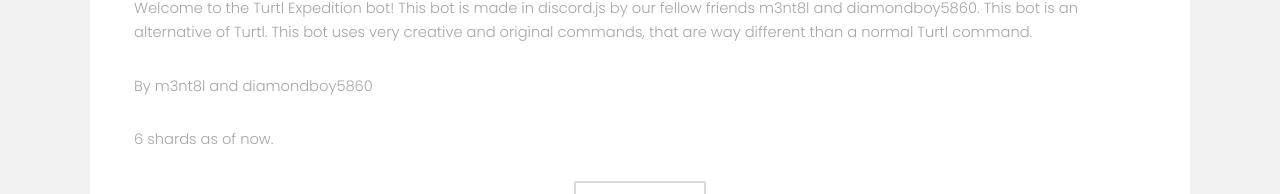
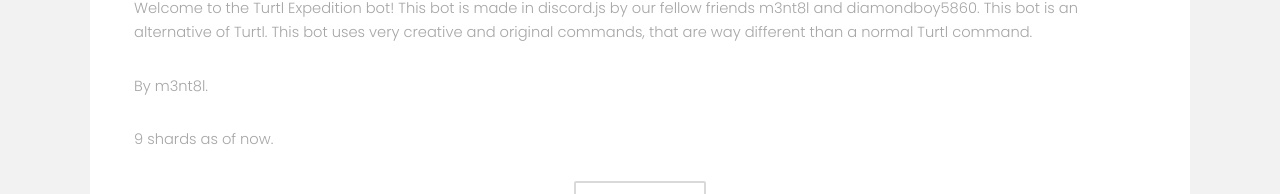
Before and after one commit to m3ntalhtml/turtl, a plain HTML site: page expedition.html in a window 1280 px wide. Shown: the part 524-718 px from the top of the page. Drawn offline with Linux system fonts and the light colour scheme.

Commit message:
Update expedition.html

```diff
--- a/expedition.html
+++ b/expedition.html
@@ -51,9 +51,9 @@
 							</header>
 							<p>Welcome to the Turtl Expedition bot! This bot is made in discord.js by our fellow friends m3nt8l and diamondboy5860. This bot is an alternative of Turtl. This bot uses very creative and original commands, that are way different than a normal Turtl command.</p>
 
-							<p>By m3nt8l and diamondboy5860</p>
+							<p>By m3nt8l.</p>
 
-							<p>6 shards as of now. </p>
+							<p>9 shards as of now. </p>
                 <div class="align-center">
 										<a href="#" class="button alt">Get the Bot</a>
 								</div>
```
